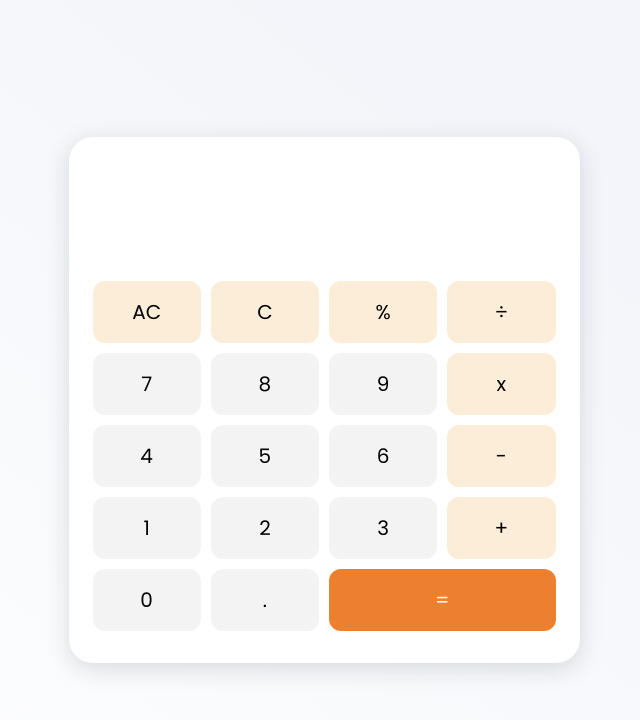
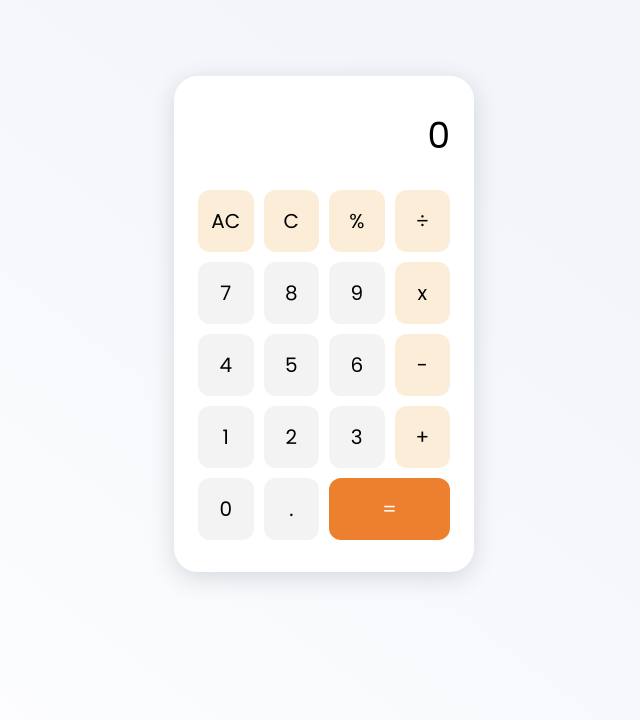
Before and after one commit to aluizamendes/js-calculator, a plain HTML site: page index.html in a window 1280 px wide. Both pictures are taken after a click on the button "AC". Shown: the whole page, without its empty margins (316-956 px from the left). Drawn offline with Linux system fonts and the light colour scheme.

Commit message:
adding js application

```diff
--- a/css/style.css
+++ b/css/style.css
@@ -21,23 +21,20 @@ main {
   padding: 32px 24px;
   border-radius: 24px;
   box-shadow: 0px 6px 24px rgba(4, 26, 43, 0.146);
+  width: 300px;
 }
 
 .display-box {
   margin-bottom: 32px;
 }
 
-.display-box input {
+#display {
   width: 100%;
-  height: 80px;
-
+  height: 50px;
   font-family: "Poppins", sans-serif;
   text-align: right;
-  font-size: 24px;
+  font-size: 36px;
   border-radius: 12px;
-  border: none;
-  background-color: white;
-  box-sizing: border-box;
 }
 
 .buttons-wrapper {
--- a/index.html
+++ b/index.html
@@ -14,39 +14,40 @@
     <main>
       <div class="calculadora">
         <div class="display-box">
-          <input id="display" />
+          <div id="display">0</div>
         </div>
         <div class="buttons-wrapper">
           <!-- linha 1 -->
-          <button type="action" value="" class="button operator">AC</button>
-          <button type="action" value="" class="button operator">C</button>
-          <button type="operator" value="%" class="button operator">%</button>
-          <button type="operator" value="/" class="button operator">÷</button>
+          <button data-type="clean" value="" class="button operator">AC</button>
+          <button data-type="backspace" value="" class="button operator">C</button>
+          <button data-type="operator" value="%" class="button operator">%</button>
+          <button data-type="operator" value="/" class="button operator">÷</button>
 
           <!-- linha 2 -->
-          <button type="number" value="7" class="button">7</button>
-          <button type="number" value="8" class="button">8</button>
-          <button type="number" value="9" class="button">9</button>
-          <button type="operator" value="*" class="button operator">x</button>
+          <button data-type="number" value="7" class="button">7</button>
+          <button data-type="number" value="8" class="button">8</button>
+          <button data-type="number" value="9" class="button">9</button>
+          <button data-type="operator" value="*" class="button operator">x</button>
 
           <!-- linha 3 -->
-          <button type="number" value="4" class="button">4</button>
-          <button type="number" value="5" class="button">5</button>
-          <button type="number" value="6" class="button">6</button>
-          <button type="operator" value="-" class="button operator">-</button>
+          <button data-type="number" value="4" class="button">4</button>
+          <button data-type="number" value="5" class="button">5</button>
+          <button data-type="number" value="6" class="button">6</button>
+          <button data-type="operator" value="-" class="button operator">-</button>
 
           <!-- linha 4 -->
-          <button type="number" value="1" class="button">1</button>
-          <button type="number" value="2" class="button">2</button>
-          <button type="number" value="3" class="button">3</button>
-          <button type="operator" value="+" class="button operator">+</button>
+          <button data-type="number" value="1" class="button">1</button>
+          <button data-type="number" value="2" class="button">2</button>
+          <button data-type="number" value="3" class="button">3</button>
+          <button data-type="operator" value="+" class="button operator">+</button>
 
           <!-- linha 5 -->
-          <button type="number" value="0" class="button">0</button>
-          <button type="action" value="." class="button">.</button>
-          <button type="operator" value="=" class="button equals">=</button>
+          <button data-type="number" value="0" class="button">0</button>
+          <button data-type="decimal" value="." class="button">.</button>
+          <button data-type="equal" value="=" class="button equals">=</button>
         </div>
       </div>
+      <div id="resultado"></div>
     </main>
 
     <script src="js/app.js"></script>
--- a/js/app.js
+++ b/js/app.js
@@ -0,0 +1,86 @@
+let buttons = document.querySelectorAll(".button");
+let numberBtns = document.querySelectorAll("[type=number]");
+let display = document.querySelector("#display");
+let calculator = document.querySelector(".calculadora");
+
+function calcular(n1, operator, n2) {
+  let resultado = "";
+
+  if (operator == "+") {
+    resultado = parseFloat(n1) + parseFloat(n2);
+  } else if (operator == "-") {
+    resultado = parseFloat(n1) - parseFloat(n2);
+  } else if (operator == "*") {
+    resultado = parseFloat(n1) * parseFloat(n2);
+  } else if (operator == "/") {
+    resultado = parseFloat(n1) / parseFloat(n2);
+  } else if (operator == "%") {
+    resultado = parseFloat(n1) % parseFloat(n2);
+  }
+  return resultado;
+}
+
+buttons.forEach((button) => {
+  button.addEventListener("click", (e) => {
+    let target = e.target;
+
+    // pega do type operator do botão
+    let operatorType = target.dataset.type;
+
+    // pega o textContent do número clicado
+    let numValue = target.value;
+
+    // pega o value do operador clicado
+    let operatorTargetValue = target.value;
+
+    if (operatorType == "number") {
+      if (display.textContent == "0") {
+        display.textContent = numValue;
+      } else {
+        display.textContent += numValue;
+      }
+    } else if (operatorType == "operator" && calculator.dataset.previousKeyType !== "operator") {
+      // pegar o numero atual exibido no display
+      // pegar numero antes de adicionar o simbolo do operador no display
+      calculator.dataset.firstValue = display.textContent;
+
+      // adiciona o value (simbolo) do tipo operador clicado no display
+      display.textContent += operatorTargetValue;
+
+      // pegar o simbolo do operador/value
+      calculator.dataset.operator = operatorTargetValue;
+
+      calculator.dataset.previousKeyType = "operator";
+    } else if (operatorType == "decimal") {
+      // adiciona ponto decimal
+      display.textContent += ".";
+    } else if (operatorType == "clean") {
+      // limpa e volta o display pra zero
+      display.textContent = "0";
+
+      // limpa datasets
+      calculator.dataset.firstValue = "";
+      calculator.dataset.operator = "";
+      calculator.dataset.previousKeyType = "";
+    } else if (operatorType == "equal") {
+      // obtem segundo valor do display
+      let secondValue = "";
+
+      for (let i = 0; i < display.textContent.length; i++) {
+        if (display.textContent.charAt(i) == calculator.dataset.operator) {
+          secondValue = display.textContent.slice(i + 1);
+          break;
+        }
+      }
+
+      // limpar antes de mostrar resultado
+      display.textContent = "";
+
+      // calcula e mostra o resultado no display
+      let resultado = calcular(calculator.dataset.firstValue, calculator.dataset.operator, secondValue);
+      display.textContent = resultado;
+
+      calculator.dataset.previousKeyType = "";
+    }
+  });
+});
```
